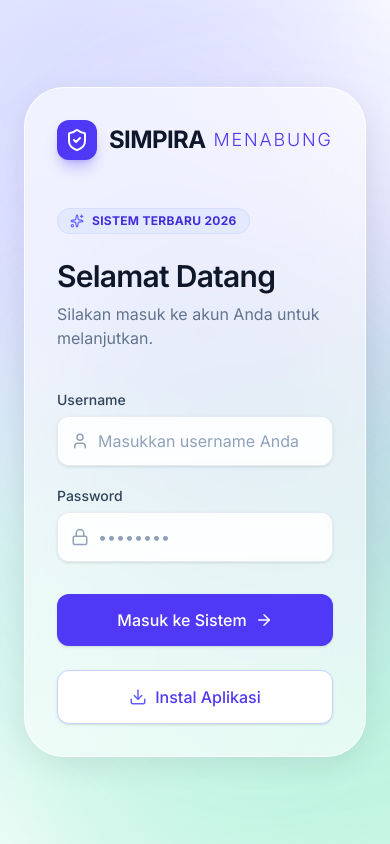
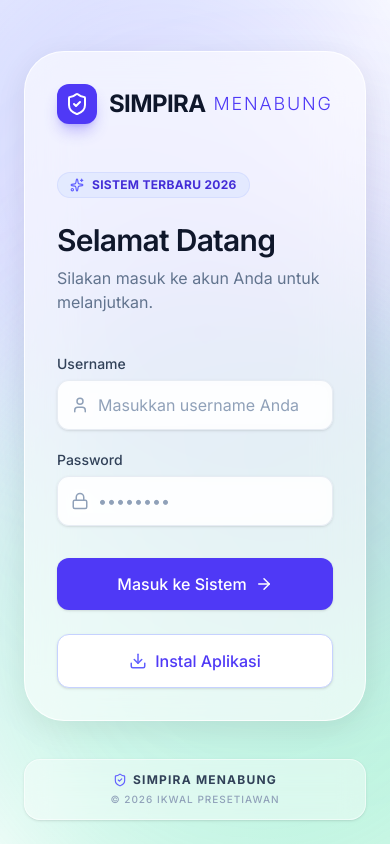
Before and after one commit to ikwal28/SIMPIRA-MENABUNG, a React (Vite) app: page /login in a window 390 px wide. Built offline with nearby package versions, Linux system fonts and the light colour scheme; no server answers.

Commit message:
feat(login): Add mobile footer and adjust padding
Introduces a new mobile-specific footer to the login page for enhanced branding and copyright information on smaller screens. Also adjusts horizontal padding on the login form container for better spacing on mobile.

```diff
--- a/src/pages/Login.tsx
+++ b/src/pages/Login.tsx
@@ -178,7 +178,7 @@ export const Login = () => {
       </div>
 
       {/* Right Pane - Login Form */}
-      <div className="w-full lg:w-1/2 flex items-center justify-center p-6 sm:p-12 lg:p-24 bg-gradient-to-br from-indigo-50 via-white to-emerald-50 relative overflow-hidden">
+      <div className="w-full lg:w-1/2 flex items-center justify-center p-6 pb-24 sm:p-12 sm:pb-24 lg:p-24 bg-gradient-to-br from-indigo-50 via-white to-emerald-50 relative overflow-hidden">
         {/* Colorful background decoration */}
         <motion.div
           animate={{ scale: [1, 1.1, 1], rotate: [0, 90, 0] }}
@@ -343,6 +343,24 @@ export const Login = () => {
             )}
           </form>
         </motion.div>
+
+        {/* Mobile Footer */}
+        <motion.div
+          initial={{ opacity: 0, y: 20 }}
+          animate={{ opacity: 1, y: 0 }}
+          transition={{ delay: 1.1, duration: 0.8 }}
+          className="absolute bottom-6 left-0 right-0 flex justify-center z-10 lg:hidden px-6"
+        >
+          <div className="flex flex-col items-center justify-center bg-white/40 backdrop-blur-md py-3 px-8 rounded-2xl border border-white/50 shadow-sm w-full max-w-sm">
+            <div className="flex items-center gap-1.5 mb-1">
+              <ShieldCheck size={14} className="text-indigo-500" />
+              <span className="text-xs font-bold text-slate-700 tracking-widest">SIMPIRA MENABUNG</span>
+            </div>
+            <p className="text-[10px] font-medium text-slate-400 tracking-widest">
+              &copy; 2026 IKWAL PRESETIAWAN
+            </p>
+          </div>
+        </motion.div>
       </div>
     </div>
   );
```
